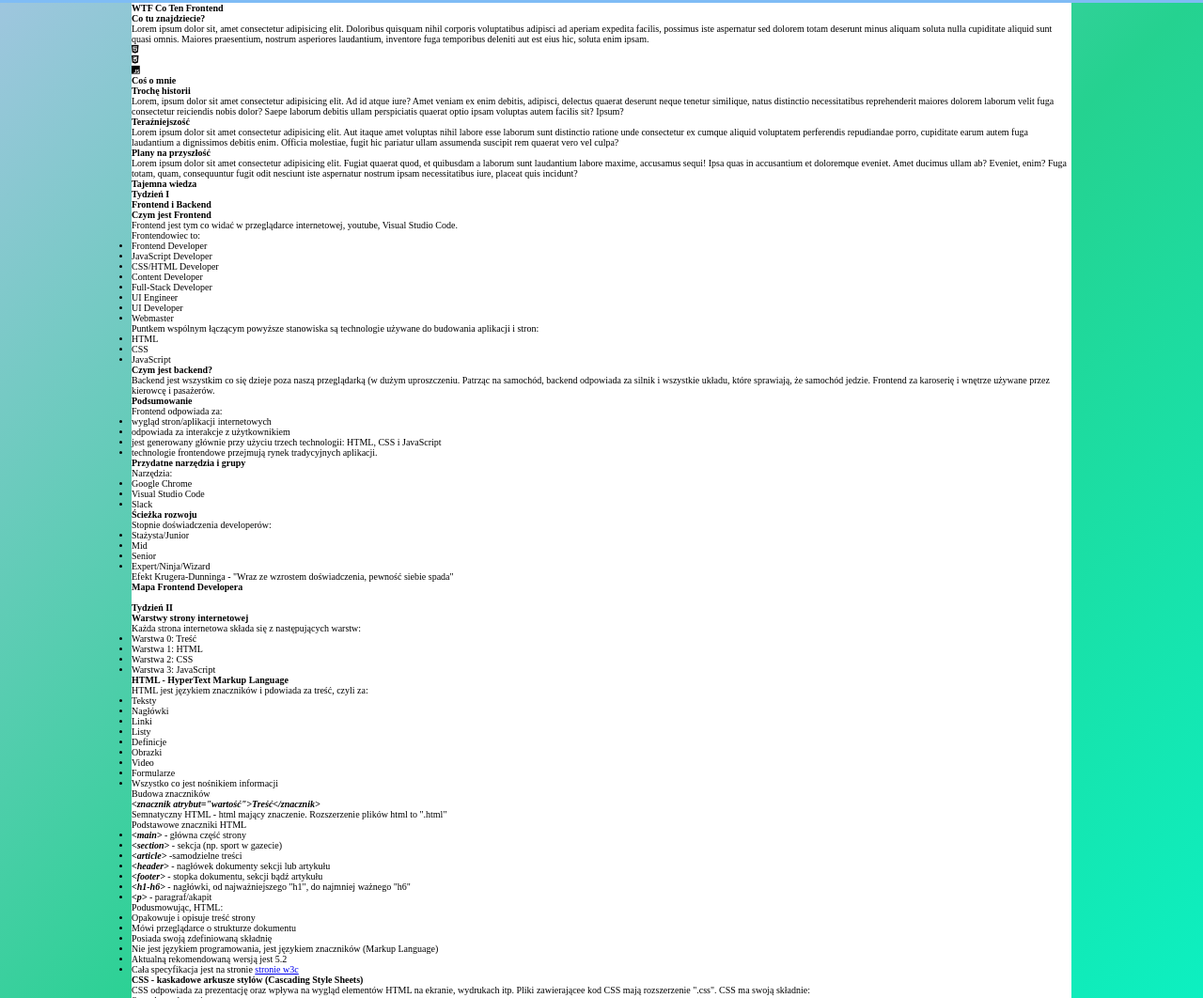
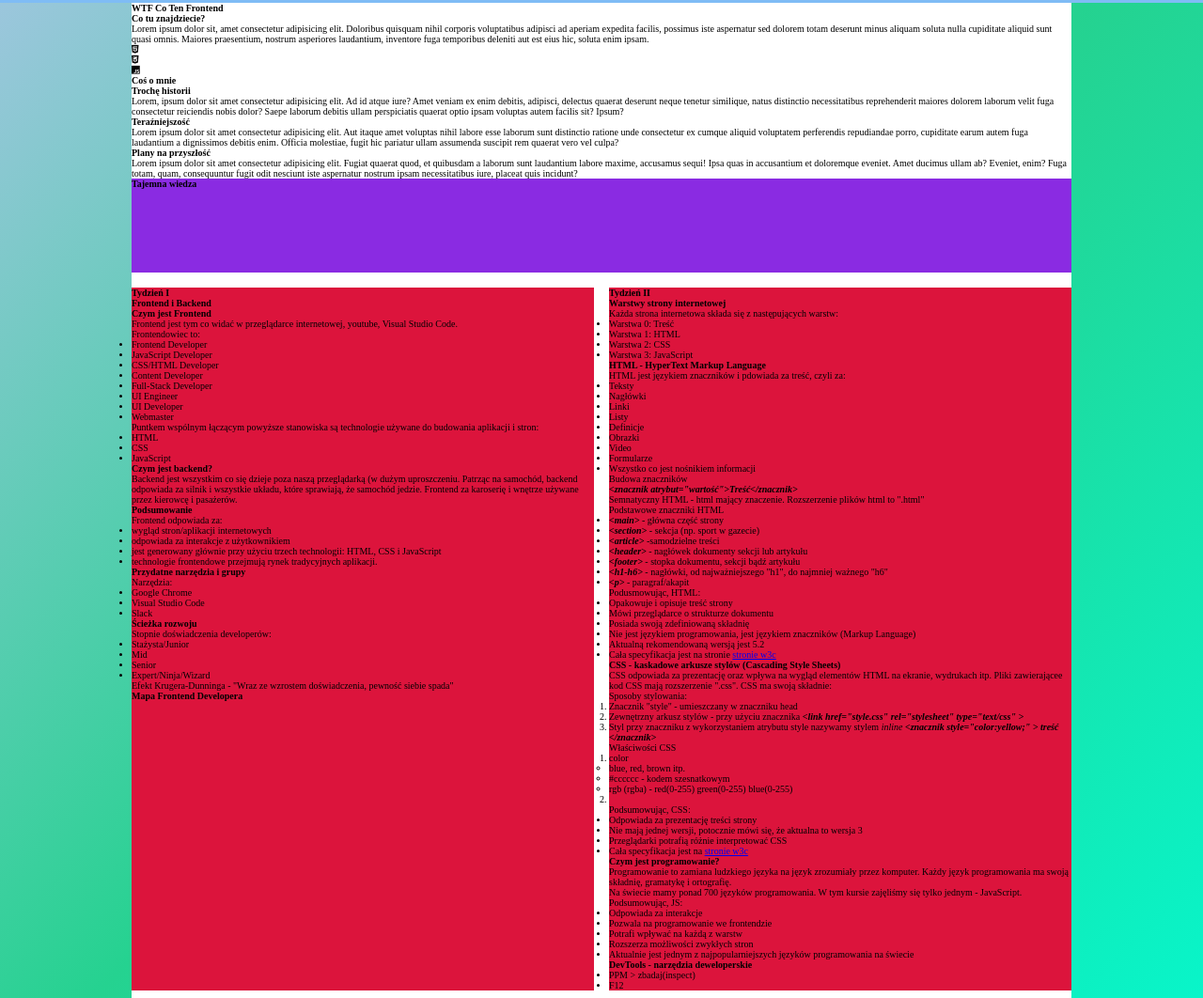
Before and after one commit to miroslaw-mroczkowski/homepageWTF, a plain HTML site: page index.html in a window 1280 px wide. Shown: the part 402-1464 px from the top of the page at 94% size. Drawn offline with Linux system fonts and the light colour scheme.

Commit message:
added grid to section-notes

```diff
--- a/index.html
+++ b/index.html
@@ -607,7 +607,7 @@
         </section>
       </article>
     </section>
-    <section>
+    <section class="rest-notes">
       <h2>Terminal, skróty i linki</h2>
       <article>
 
--- a/style.css
+++ b/style.css
@@ -79,10 +79,32 @@ body {
 
 /* Sekcja Tajemna Wiedza */
 
+.section-notes {
+  display: grid;
+  grid-template-columns: 1fr 1fr;
+  grid-template-areas: "header header";
+  gap: 16px;
 
 
+}
+
+.section-notes__header {
+  grid-area: header;
+  height: 100px;
+  background-color: blueviolet;
+
+}
+
+.week-notes {
+  background-color: crimson;
+}
 
 /* Opis znacznika HTML */
+
+.rest-notes {
+  margin-top: 16px;
+  ;
+}
 
 
 
```
